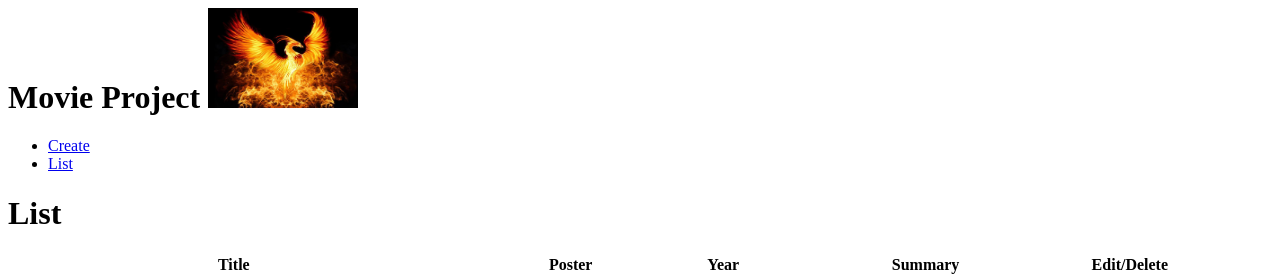
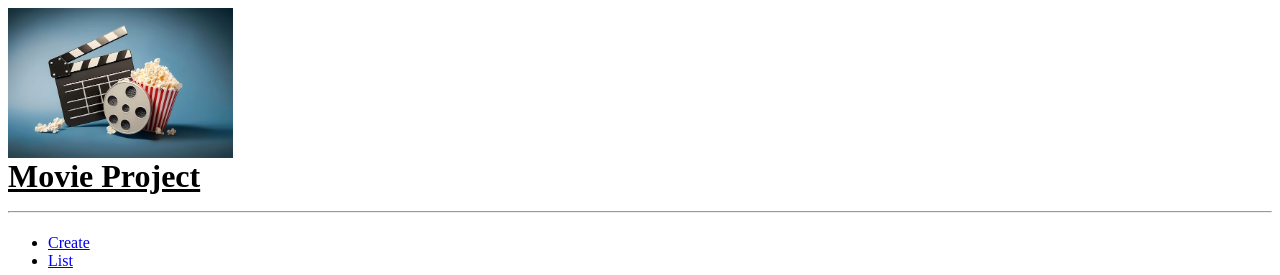
Before and after one commit to Omar-VF/movie_manager, a Django app: page / in a window 1280 px wide. Shown: the top 275 px of the page. Run offline with Django 5.2, Linux system fonts and the light colour scheme; data comes from the database, SQL or seed files in the repository.

Commit message:
ui changes

```diff
--- a/movies/views.py
+++ b/movies/views.py
@@ -37,5 +37,4 @@ def edit(request,pk):
 def delete(request,pk):
     del_instance=movie_data.objects.get(pk=pk)
     del_instance.delete()
-    movie_info=movie_data.objects.all()
-    return render(request,'list.html',{'movies':movie_info})
+    return redirect('list')
--- a/templates/blank_layout.html
+++ b/templates/blank_layout.html
@@ -1,6 +1,8 @@
 {% load static %}
-<h1>Movie Project
-    <img src="{% static 'images/fire_pheonix.png' %}" width="150" height="100"/>
+<h1>
+    <img src="{% static 'images/Cinema.png' %}" width="225" height="150"/><br>
+    <strong><u>Movie Project</u></strong>
+    <hr>
 </h1>
 
 {%include 'menu.html'%}
--- a/templates/list.html
+++ b/templates/list.html
@@ -1,16 +1,24 @@
 {%extends 'blank_layout.html'%}
 {% load static %}
 {%block content%}
+<hr>
 <h1>List</h1>
-<table>
-    <tr><th>Title</th><th>Poster</th><th>Year</th><th>Summary</th><th>Edit/Delete</th></tr>
+<style>
+
+    table {
+        border: 1px black;
+        border-collapse: collapse;
+    }
+</style>
+<table border>
+    <tr><th><h3>Title</h3></th><th><h3>Poster</h3></th><th><h3>Year</h3></th><th><h3>Summary</h3></th><th><h3>Edit/Delete</h3></th></tr>
 {%for movie_obj in movies%}
 
 <tr>
-    <td><h1>Title : {{movie_obj.title|upper}}</h1></td>
+    <td><h1>{{movie_obj.title|upper}}</h1></td>
     <td> <img src="{{movie_obj.poster.url}}" alt=""  style="width: 220px; "></td>
-    <td><h4>Year : {{movie_obj.year|default:'Unavailable'}}</h4></td>
-    <td><h4>Summary : {{movie_obj.summary|default:'Unavailable'}}</h4></td>
+    <td><h4>{{movie_obj.year|default:'Unavailable'}}</h4></td>
+    <td><h4>{{movie_obj.summary|default:'Unavailable'}}</h4></td>
     <td><a href="{% url 'edit' movie_obj.id %}">Edit</a> / <a href="{% url 'delete' movie_obj.id %}">Delete</a></td>
 </tr>
 {%endfor%}
```
Also changed, not shown: static/images/Cinema.png (added).
